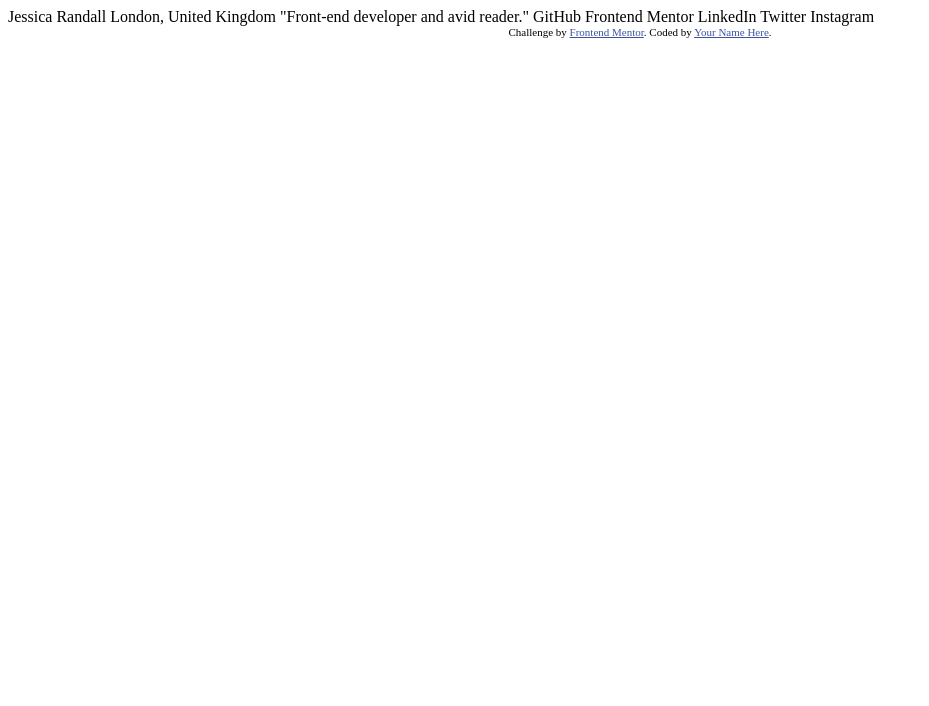
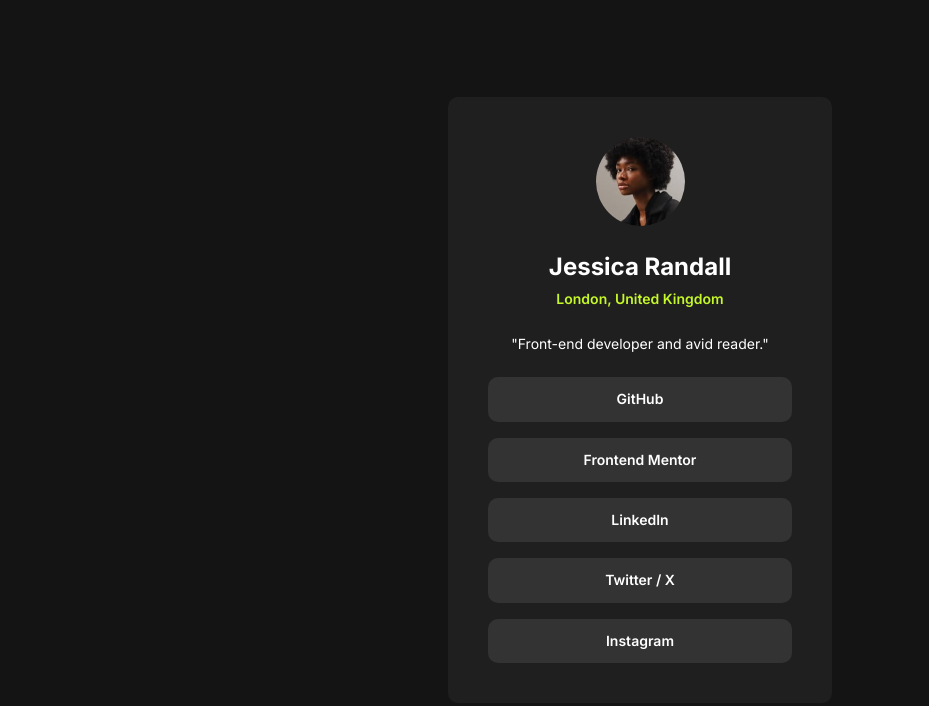
Before and after one commit to MizAndhre/Frontend-Mentor__Challenges, a plain HTML site: page 03_social-links-profile-main/index.html in a window 1280 px wide. Shown: the whole page, without its empty margins (0-929 px from the left). Drawn offline with Linux system fonts and the light colour scheme.

Commit message:
first commit

```diff
--- /dev/null
+++ b/03_social-links-profile-main/css/style.css
@@ -0,0 +1,159 @@
+:root {
+	--primario: hsl(75, 94%, 57%);
+
+	--blanco: hsl(0, 0%, 100%);
+	--gris: hsl(0, 0%, 20%);
+	--gris-oscuro: hsl(0, 0%, 12%);
+	--negro: hsl(0, 0%, 8%);
+
+	/* Fuentes */
+	--fuente-principal: "Inter", sans-serif;
+}
+html {
+	font-size: 62.5%;
+	box-sizing: border-box;
+}
+*,
+*:before,
+*:after {
+	box-sizing: inherit;
+}
+body {
+	font-family: var(--fuente-principal);
+	font-size: 1.6rem;
+	line-height: 1.6;
+}
+a {
+	text-decoration: none;
+}
+img {
+	max-width: 100%;
+	display: block;
+}
+h1,
+h2,
+h3,
+p {
+	margin: 0;
+}
+
+/*
+- Mobile: 375px
+- Desktop: 1440px
+- Weights: 500, 800
+*/
+
+.contenedor {
+	background-color: var(--negro);
+	color: var(--blanco);
+	min-height: 100vh;
+
+	display: flex;
+	flex-direction: column;
+	justify-content: center;
+	align-items: center;
+}
+
+.card {
+	background-color: var(--gris-oscuro);
+	padding: 2.4rem;
+	border-radius: 1rem;
+	width: 32.7rem;
+	font-size: 1.4rem;
+
+	display: flex;
+	flex-direction: column;
+	align-items: center;
+	text-align: center;
+}
+@media (min-width: 768px) {
+	.card {
+		padding: 4rem;
+		width: 38.4rem;
+	}
+}
+
+.card__imagen {
+	border-radius: 50%;
+	width: 8.9rem;
+	height: 8.9rem;
+}
+
+.card__perfil {
+	margin: 2.2rem 0;
+}
+
+.card__nombre {
+	font-size: 2.4rem;
+	font-weight: 700;
+	margin-bottom: 0.2rem;
+}
+
+.card__ubicacion {
+	font-weight: 600;
+	color: var(--primario);
+}
+
+.card__descripcion {
+	margin-top: 2.2rem;
+	font-weight: 400;
+}
+
+.card__enlaces {
+	width: 100%;
+	display: flex;
+	flex-direction: column;
+	align-items: center;
+	gap: 1.6rem;
+}
+
+.card__enlace {
+	background-color: var(--gris);
+	color: var(--blanco);
+	border-radius: 1rem;
+	font-weight: 600;
+
+	display: block;
+	width: 100%;
+	padding: 1.1rem 0;
+
+	animation: animation 1s ease-in 0s 1 backwards;
+}
+
+.card__enlace:nth-child(1) {
+	animation-delay: 0.1s;
+}
+.card__enlace:nth-child(2) {
+	animation-delay: 0.3s;
+}
+.card__enlace:nth-child(3) {
+	animation-delay: 0.5s;
+}
+.card__enlace:nth-child(4) {
+	animation-delay: 0.7s;
+}
+.card__enlace:nth-child(5) {
+	animation-delay: 0.9s;
+}
+
+@keyframes animation {
+	0% {
+		opacity: 0;
+		display: none;
+		transform: translateY(5rem);
+	}
+	50% {
+		opacity: 0;
+	}
+	100% {
+		opacity: 1;
+		display: block;
+		transform: translateY(0);
+	}
+}
+
+.card__enlace:hover {
+	transition: all 300ms ease-in;
+	background-color: var(--primario);
+	color: var(--gris-oscuro);
+}
--- a/03_social-links-profile-main/index.html
+++ b/03_social-links-profile-main/index.html
@@ -1,34 +1,58 @@
 <!DOCTYPE html>
 <html lang="en">
-<head>
-  <meta charset="UTF-8">
-  <meta name="viewport" content="width=device-width, initial-scale=1.0"> <!-- displays site properly based on user's device -->
+	<head>
+		<meta charset="UTF-8" />
+		<meta name="viewport" content="width=device-width, initial-scale=1.0" />
+		<!-- displays site properly based on user's device -->
 
-  <link rel="icon" type="image/png" sizes="32x32" href="./assets/images/favicon-32x32.png">
+		<link rel="icon" type="image/png" sizes="32x32" href="./assets/images/favicon-32x32.png" />
 
-  <title>Frontend Mentor | Social links profile</title>
+		<link rel="preconnect" href="https://fonts.googleapis.com" />
+		<link rel="preconnect" href="https://fonts.gstatic.com" crossorigin />
+		<link
+			href="https://fonts.googleapis.com/css2?family=Inter:wght@100..900&display=swap"
+			rel="stylesheet"
+		/>
 
-  <!-- Feel free to remove these styles or customise in your own stylesheet 👍 -->
-  <style>
-    .attribution { font-size: 11px; text-align: center; }
-    .attribution a { color: hsl(228, 45%, 44%); }
-  </style>
-</head>
-<body>
+		<link rel="stylesheet" href="css/normalize.css" />
+		<link rel="stylesheet" href="css/style.css" />
 
-  Jessica Randall
-  London, United Kingdom
-  "Front-end developer and avid reader."
+		<title>Frontend Mentor | Social links profile</title>
+	</head>
+	<body>
+		<main class="contenedor">
+			<div class="card">
+				<img class="card__imagen" src="assets/images/avatar-jessica.jpeg" alt="Icono Avatar" />
 
-  GitHub
-  Frontend Mentor
-  LinkedIn
-  Twitter
-  Instagram
+				<div class="card__perfil">
+					<h1 class="card__nombre">Jessica Randall</h1>
+					<p class="card__ubicacion">London, United Kingdom</p>
+					<p class="card__descripcion">"Front-end developer and avid reader."</p>
+				</div>
 
+				<div class="card__enlaces">
+					<a href="https://github.com/MizAndhre" class="card__enlace" target="_blank"
+						>GitHub</a
+					>
+					<a
+						href="https://www.frontendmentor.io/challenges"
+						class="card__enlace"
+						target="_blank"
+						>Frontend Mentor</a
+					>
+					<a href="https://co.linkedin.com" class="card__enlace" target="_blank">LinkedIn</a>
+					<a href="https://x.com" class="card__enlace" target="_blank">Twitter / X</a>
+					<a href="https://www.instagram.com/" class="card__enlace" target="_blank"
+						>Instagram</a
+					>
+				</div>
+			</div>
+		</main>
+
+		<!--
   <div class="attribution">
     Challenge by <a href="https://www.frontendmentor.io?ref=challenge" target="_blank">Frontend Mentor</a>.
     Coded by <a href="#">Your Name Here</a>.
-  </div>
-</body>
+  </div> -->
+	</body>
 </html>
```
Also changed, not shown: 03_social-links-profile-main/css/normalize.css (added).
